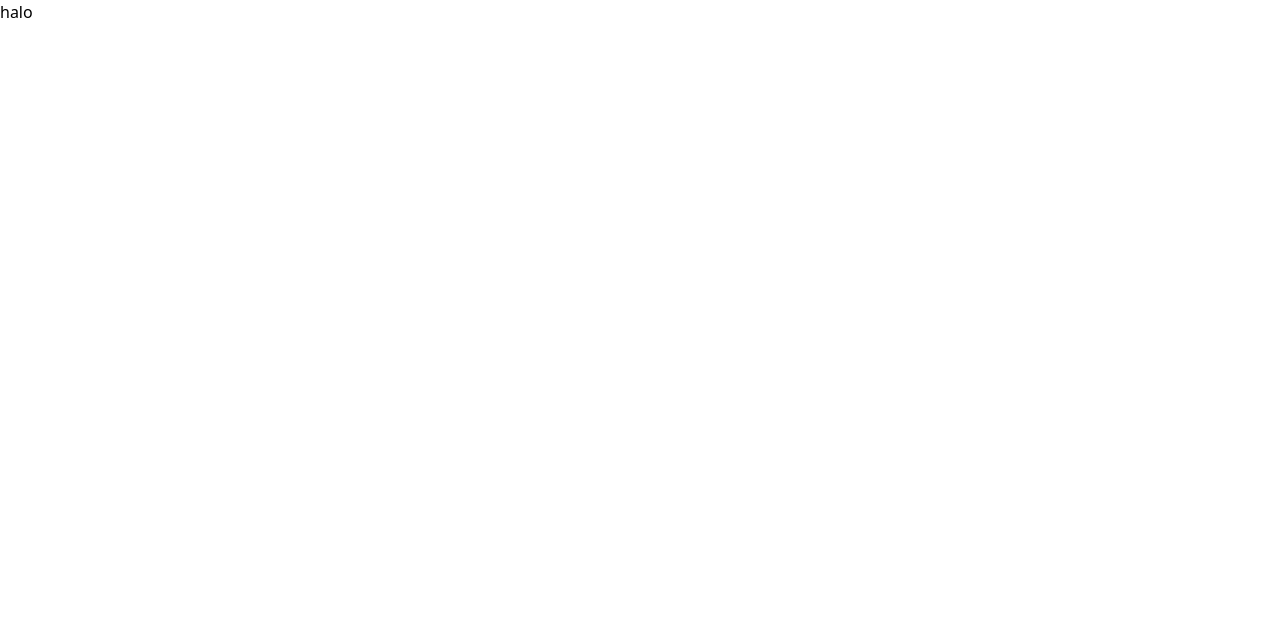
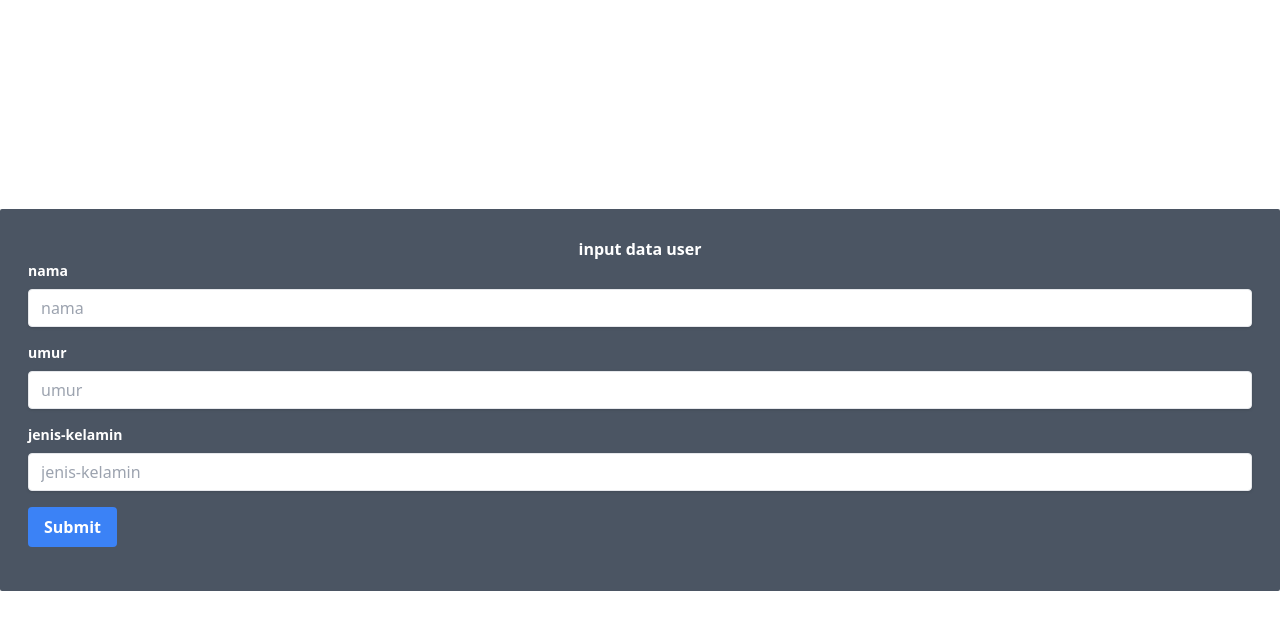
Before and after one commit to HafizhMA/input-data-user, a React (Vite) app: page / in a window 1280 px wide. Shown: the top 630 px of the page. Built offline with nearby package versions, Linux system fonts and the light colour scheme.

Commit message:
tampilan website

```diff
--- a/src/App.jsx
+++ b/src/App.jsx
@@ -4,7 +4,53 @@ import "./App.css";
 function App() {
   return (
     <>
-      <div>halo</div>
+      <section className="min-h-screen flex justify-center items-center">
+        <div className="container mx-auto bg-gray-600 text-white rounded-sm p-7">
+          <h1 className="text-center font-bold">input data user</h1>
+          <div className="form-container">
+            <form>
+              <div class="mb-4">
+                <label class="block text-sm font-bold mb-2" for="nama">
+                  nama
+                </label>
+                <input
+                  class="shadow appearance-none border rounded w-full py-2 px-3 text-gray-700 leading-tight focus:outline-none focus:shadow-outline"
+                  id="nama"
+                  type="text"
+                  placeholder="nama"
+                />
+              </div>
+              <div class="mb-4">
+                <label class="block text-sm font-bold mb-2" for="umur">
+                  umur
+                </label>
+                <input
+                  class="shadow appearance-none border rounded w-full py-2 px-3 text-gray-700 leading-tight focus:outline-none focus:shadow-outline"
+                  id="umur"
+                  type="number"
+                  placeholder="umur"
+                />
+              </div>
+              <div class="mb-4">
+                <label class="block text-sm font-bold mb-2" for="jenis-kelamin">
+                  jenis-kelamin
+                </label>
+                <input
+                  class="shadow appearance-none border rounded w-full py-2 px-3 text-gray-700 leading-tight focus:outline-none focus:shadow-outline"
+                  id="jenis-kelamin"
+                  type="text"
+                  placeholder="jenis-kelamin"
+                />
+              </div>
+              <div class="mb-4">
+                <button className="bg-blue-500 hover:bg-blue-700 text-white font-bold py-2 px-4 rounded">
+                  Submit
+                </button>
+              </div>
+            </form>
+          </div>
+        </div>
+      </section>
     </>
   );
 }
```
